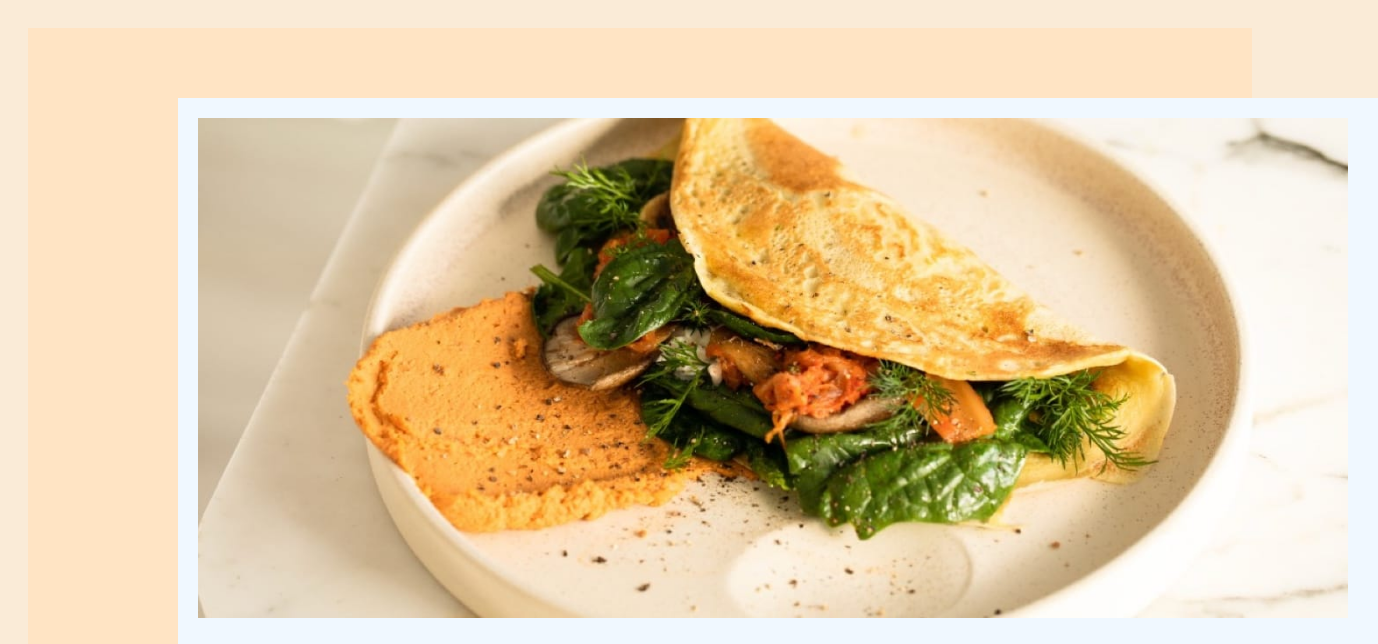
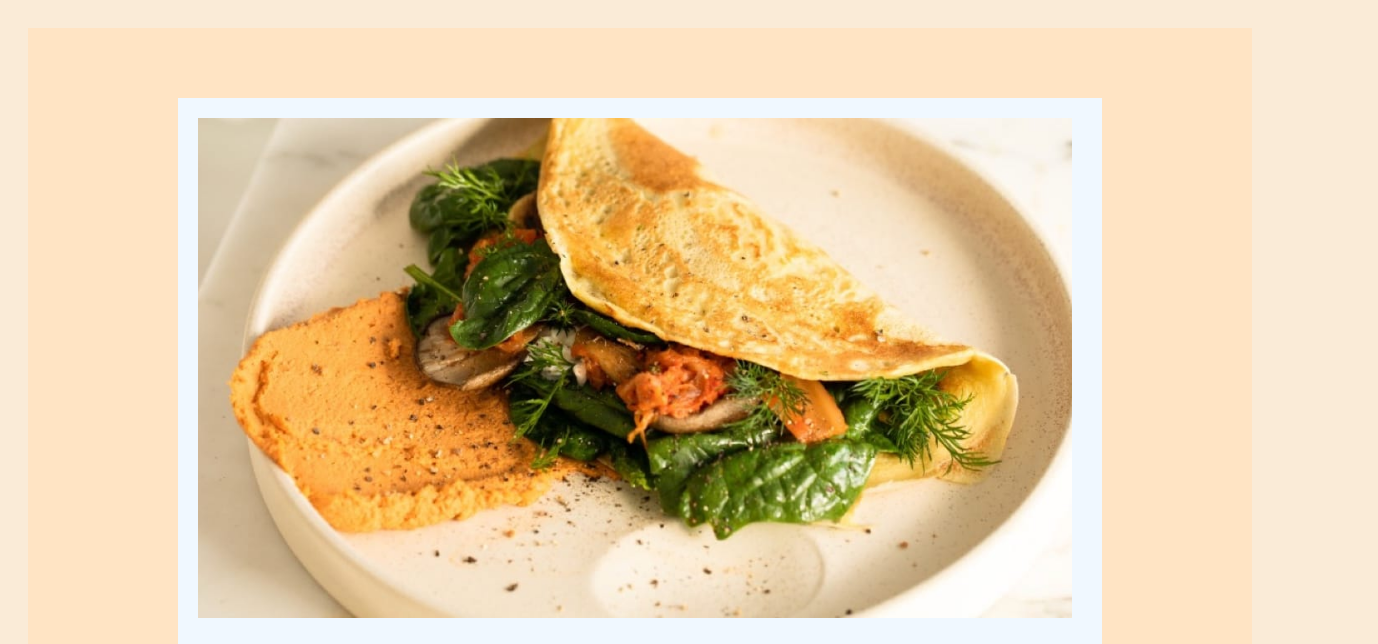
Before and after one commit to Enoch003/omelette-recipe-page, a plain HTML site: page index.html in a window 1280 px wide. Shown: the top 644 px of the page, 1378 px wide, since content can reach past the window. Drawn offline with Linux system fonts and the light colour scheme.

Commit message:
Initial commit

```diff
--- a/style.css
+++ b/style.css
@@ -18,11 +18,11 @@ li{
 }
 
 img {
-    width: 1150px;
+    width: 100%;
     height: 500px;
     /* glyph-orientation-horizontal: 0deg; */
-    /* object-fit: */
-    object-position:cover;
+    object-fit:cover;
+    /* object-position:cover; */
 }
 
 /* p{
```
